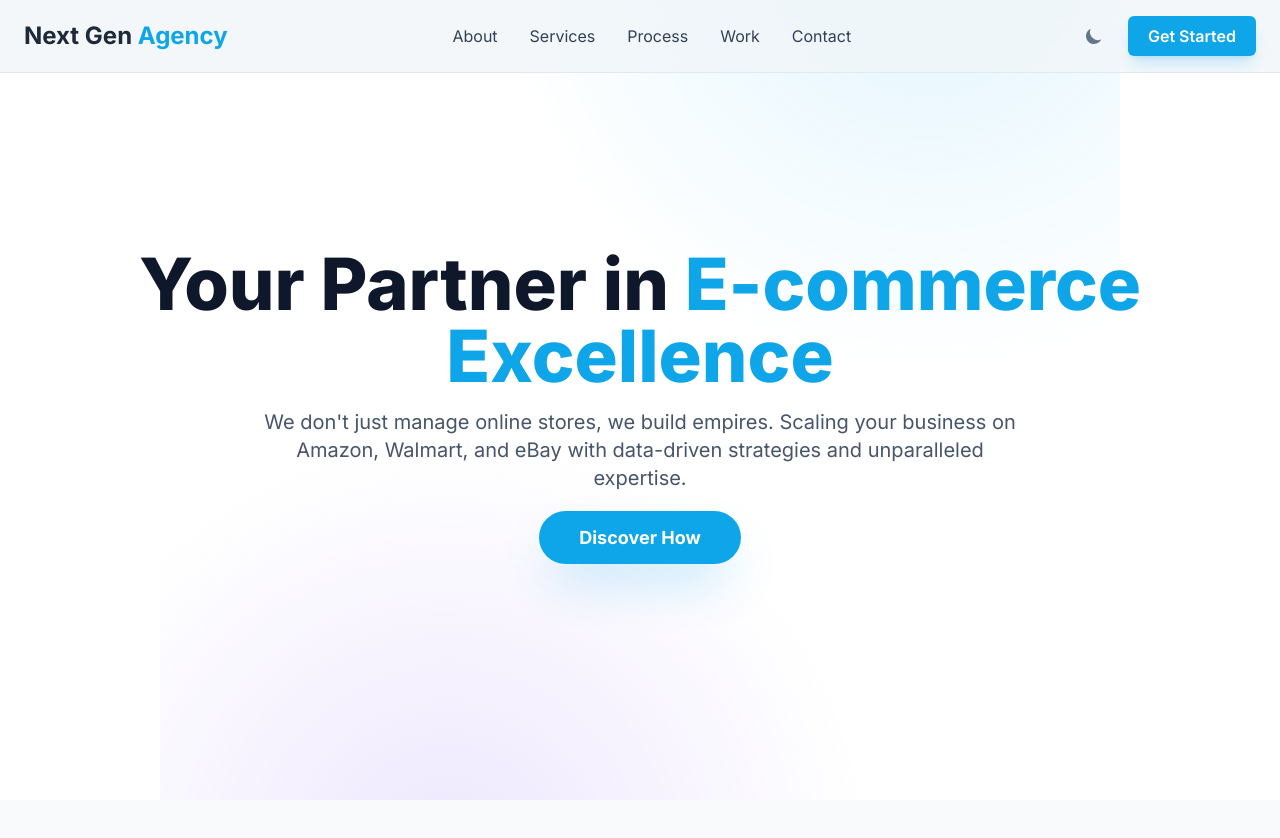
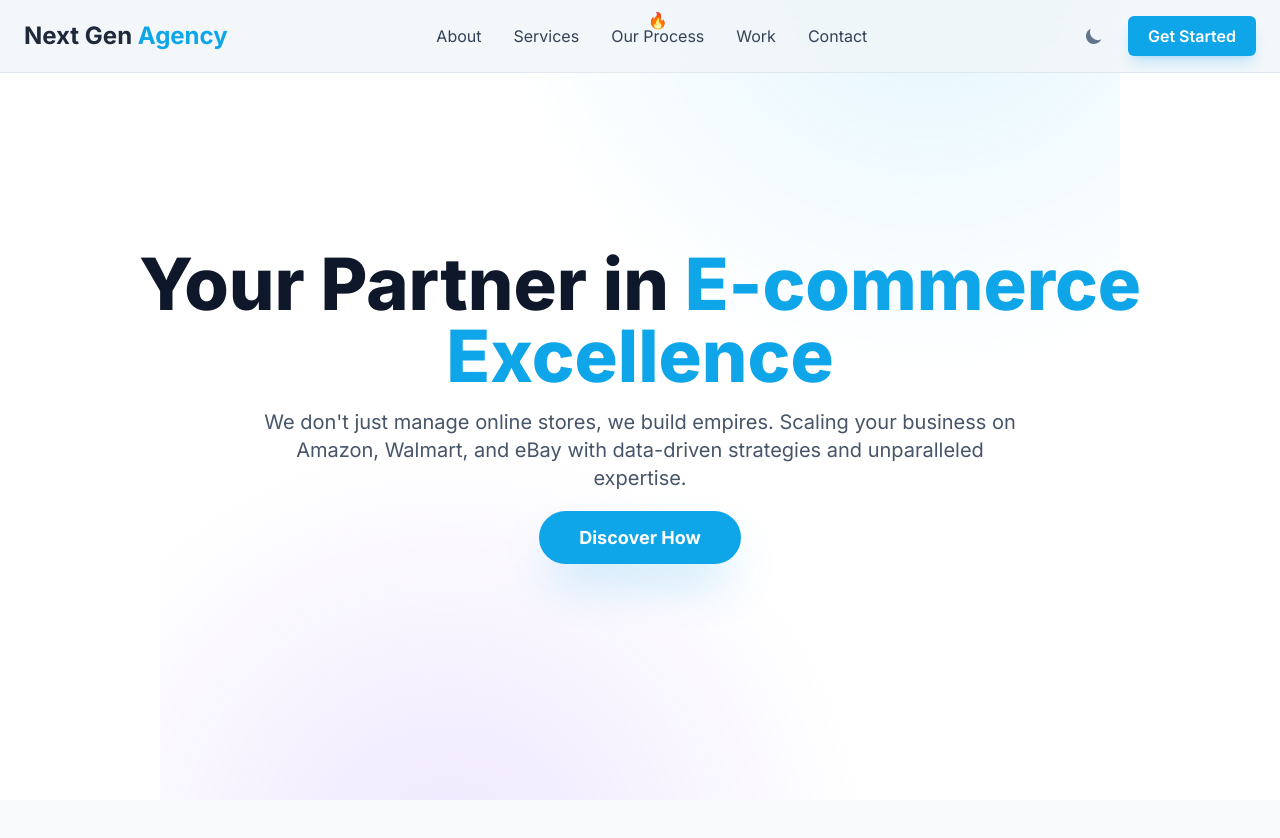
Before and after one commit to muneebrehman-17/NextGen, a plain HTML site: page index.html in a window 1280 px wide. Shown: the top 838 px of the page. Drawn offline with nearby package versions, Linux system fonts and the light colour scheme.

Commit message:
index.html

```diff
--- a/index.html
+++ b/index.html
@@ -133,7 +133,8 @@
             <nav class="hidden md:flex items-center space-x-8">
                 <a href="#about" class="nav-link hover:text-sky-500 dark:hover:text-sky-400 transition-colors duration-300">About</a>
                 <a href="Services.html" class="nav-link hover:text-sky-500 dark:hover:text-sky-400 transition-colors duration-300">Services</a>
-                <a href="process.html" class="nav-link hover:text-sky-500 dark:hover:text-sky-400 transition-colors duration-300">Process</a>
+                <a href="process.html" class="relative nav-link hover:text-sky-500 dark:hover:text-sky-400 transition-colors duration-300">
+                    <span class="absolute -top-4 left-1/2 -translate-x-1/2">🔥</span>Our Process</a>
                 <a href="#portfolio" class="nav-link hover:text-sky-500 dark:hover:text-sky-400 transition-colors duration-300">Work</a>
                 <a href="#contact" class="nav-link hover:text-sky-500 dark:hover:text-sky-400 transition-colors duration-300">Contact</a>
             </nav>
```
